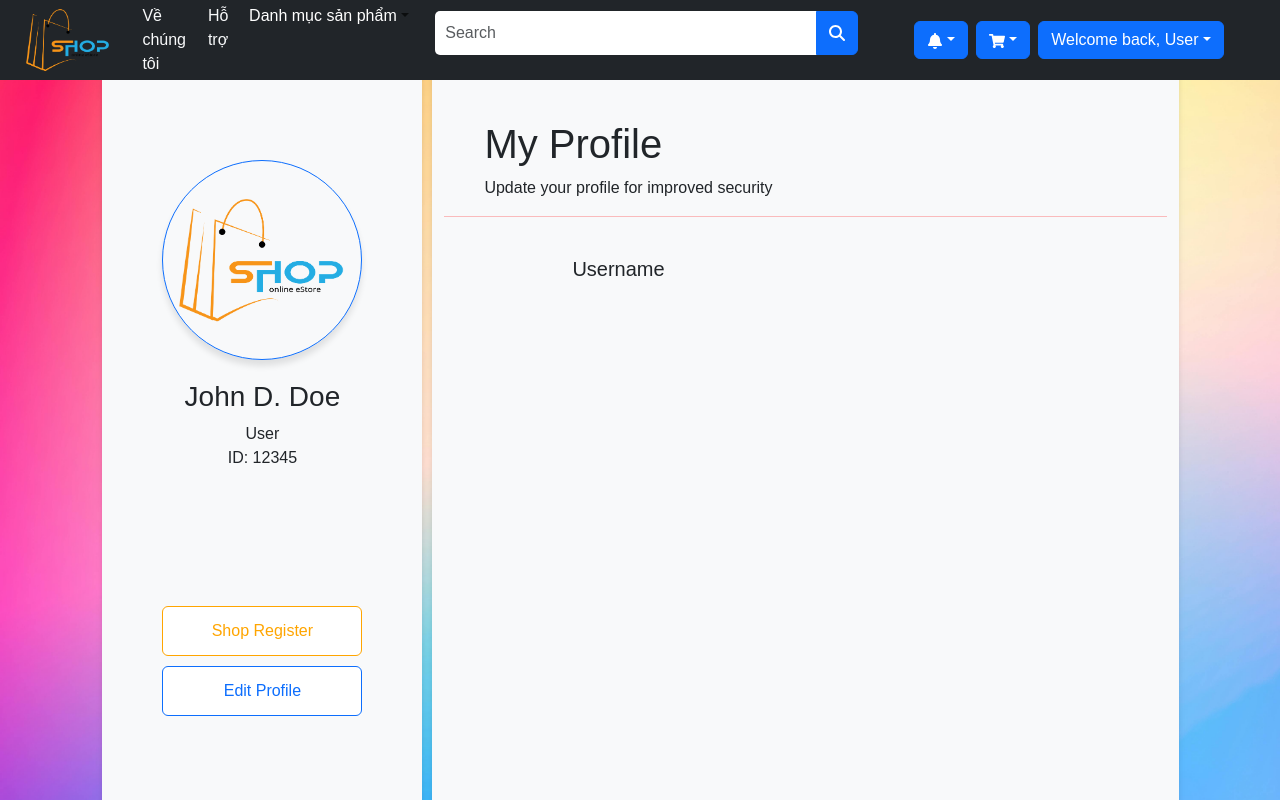
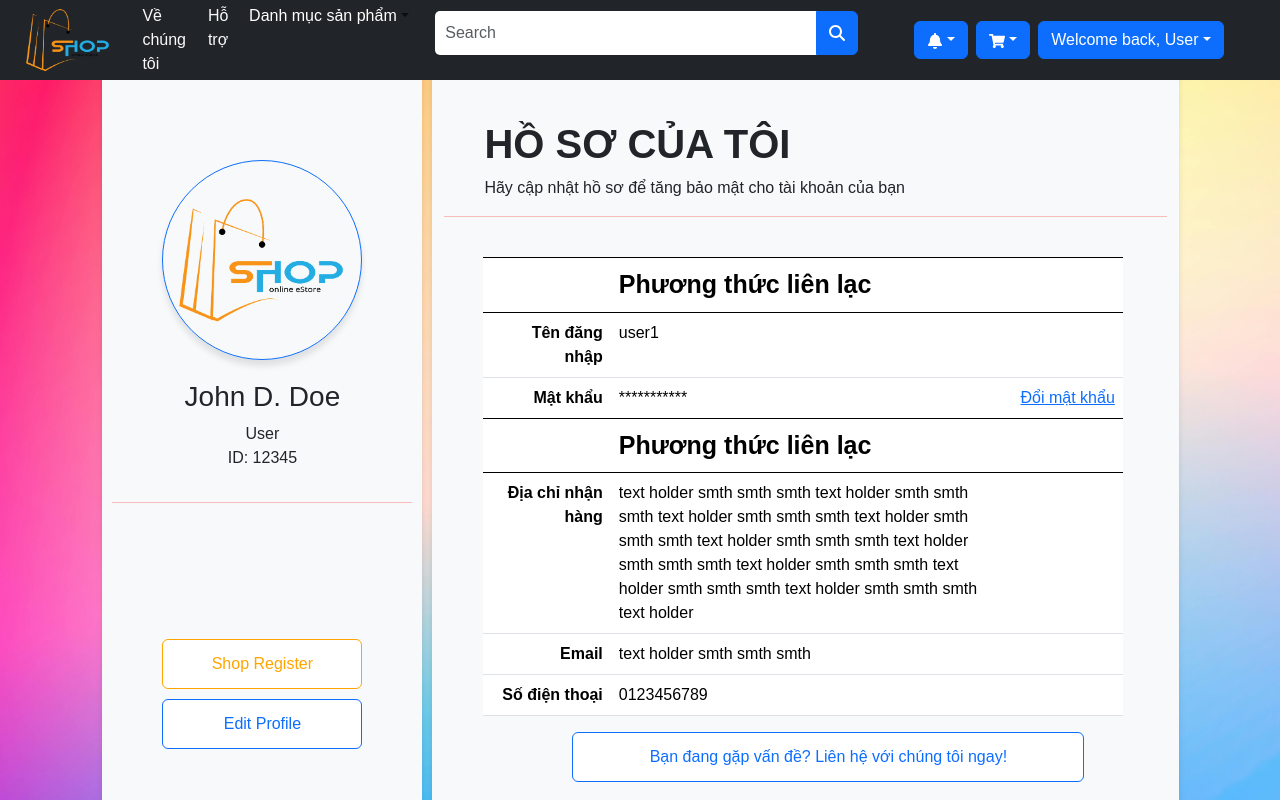
Before and after one commit to MinhBTHE186598/OnlineShop, a React (Create React App) app: page /profile in a window 1280 px wide. Shown: the top 800 px of the page. Built offline with nearby package versions, Linux system fonts and the light colour scheme.

Commit message:
Xong frontend User Profile

```diff
--- a/src/components/userProfile/userProfile.js
+++ b/src/components/userProfile/userProfile.js
@@ -11,14 +11,15 @@ import Col from 'react-bootstrap/Col';
 import Row from 'react-bootstrap/Row';
 import 'bootstrap/dist/css/bootstrap.min.css';
 import '../../utility/register.css';
+import { Table } from 'react-bootstrap';
 
 function Profile() {
     const borderColor = '#0d6efd';
 
     return (
-        <Container fluid style={{ backgroundImage: `url(${bgi})`, height: '100vh', backgroundSize: 'cover' }}>
+        <Container fluid style={{ backgroundImage: `url(${bgi})`, backgroundSize: 'cover', minHeight: '900px' }}>
             <Row>
-                <Col md={3} style={{ backgroundColor: '#f8f9fa', display: 'flex', flexDirection: 'column', alignItems: 'center', height: '100vh', boxShadow: '0 4px 6px rgba(0, 0, 0, 0.1)', marginLeft: '8%' }}>
+                <Col md={3} style={{ backgroundColor: '#f8f9fa', display: 'flex', flexDirection: 'column', alignItems: 'center', boxShadow: '0 4px 6px rgba(0, 0, 0, 0.1)', marginLeft: '8%', minHeight: '900px' }}>
                     <div style={{
                         width: '200px',
                         height: '200px',
@@ -41,8 +42,10 @@ function Profile() {
                     </div>
                     <div>
                         <p>ID: 12345</p>
+
                     </div>
-                    <div style={{display:'flex',flexDirection:'column',justifyContent:'center',alignItems:'center'}}>
+                    <hr style={{ color: 'red', width: '300px' }} />
+                    <div style={{ display: 'flex', flexDirection: 'column', justifyContent: 'center', alignItems: 'center' }}>
                         <Button style={{
                             width: '200px',
                             height: '50px',
@@ -83,17 +86,69 @@ function Profile() {
                     </div>
                 </Col>
 
-                <Col md={7} style={{ backgroundColor: '#f8f9fa', height: '100vh', boxShadow: '0 4px 6px rgba(0, 0, 0, 0.1)', marginLeft: '10px' }}>
+                <Col md={7} style={{ backgroundColor: '#f8f9fa', boxShadow: '0 4px 6px rgba(0, 0, 0, 0.1)', marginLeft: '10px' }}>
                     <div style={{ marginTop: '15vh', marginLeft: '5vh' }}>
-                        <h1>My Profile</h1>
-                        <p>Update your profile for improved security</p>
+                        <h1><b>HỒ SƠ CỦA TÔI</b></h1>
+                        <p>Hãy cập nhật hồ sơ để tăng bảo mật cho tài khoản của bạn</p>
                     </div>
-                    <hr style={{color:'red'}}/>
-                    <Col style={{ marginLeft: '10vw', marginTop: '5vh' }}>
-                        <Row>
-                            <h5>Username</h5>
-                        </Row>
-                    </Col>
+                    <hr style={{ color: 'red' }} />
+                    <Table style={{
+                        marginLeft: '3vw',
+                        marginTop: '5vh',
+                        border: '',
+                        maxWidth: '50vw'
+                    }}>
+                        <tbody>
+                            <tr style={{ borderTop: '1px solid black', borderBottom: '1px solid black', height: '50px' }}>
+                                <td></td>
+                                <td style={{ fontSize: '25px', width: '400px' }}><b>Phương thức liên lạc</b></td>
+                                <td ></td>
+                            </tr>
+                            <tr>
+                                <td style={{ fontWeight: 'bold', textAlign: 'end', width: '10vw' }}>Tên đăng nhập</td>
+                                <td>user1</td>
+                                <td></td>
+                            </tr>
+                            <tr style={{ borderBottom: '1px solid black' }}>
+                                <td style={{ fontWeight: 'bold', textAlign: 'end', width: '10vw' }}>Mật khẩu</td>
+                                <td>***********</td>
+                                <td style={{ textAlign: 'end' }}><a href="#">Đổi mật khẩu</a></td>
+                            </tr>
+                            <tr style={{ borderBottom: '1px solid black', height: '50px' }}>
+                                <td></td>
+                                <td style={{ fontSize: '25px' }}><b>Phương thức liên lạc</b></td>
+                                <td></td>
+                            </tr>
+                            <tr>
+                                <td style={{ fontWeight: 'bold', textAlign: 'end', width: '10vw' }}>Địa chỉ nhận hàng</td>
+                                <td>text holder smth smth smth text holder smth smth smth text holder smth smth smth text holder smth smth smth text holder smth smth smth text holder smth smth smth text holder smth smth smth text holder smth smth smth text holder smth smth smth text holder </td>
+                                <td></td>
+                            </tr>
+                            <tr>
+                                <td style={{ fontWeight: 'bold', textAlign: 'end', width: '10vw' }}>Email</td>
+                                <td>text holder smth smth smth</td>
+                                <td></td>
+                            </tr>
+                            <tr>
+                                <td style={{ fontWeight: 'bold', textAlign: 'end', width: '10vw' }}>Số điện thoại</td>
+                                <td >0123456789</td>
+                                <td></td>
+                            </tr>
+                        </tbody>
+                    </Table>
+                    <Button style={{ position: 'absolute', marginBottom: '10vh', marginLeft: '10vw', width: '40vw', height: '50px', backgroundColor: 'white', color: `${borderColor}` }}
+                        onMouseEnter={(e) => {
+                            e.target.style.backgroundColor = `${borderColor}`;
+                            e.target.style.color = 'white'
+                        }}
+
+                        onMouseLeave={(e) => {
+                            e.target.style.backgroundColor = 'white';
+                            e.target.style.color = `${borderColor}`
+                        }}
+                    >
+                        Bạn đang gặp vấn đề? Liên hệ với chúng tôi ngay!
+                    </Button>
                 </Col>
             </Row>
         </Container>
```
